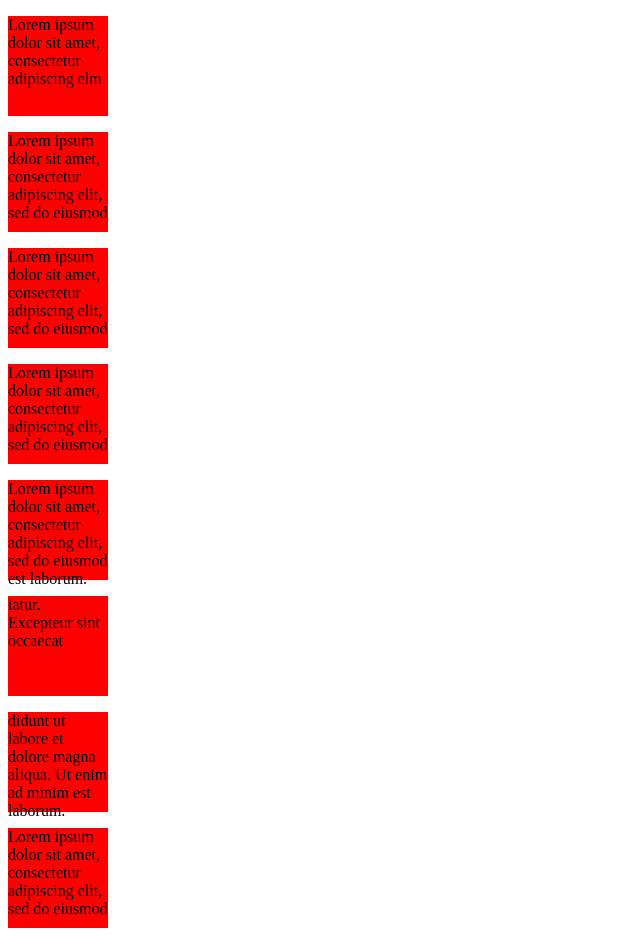
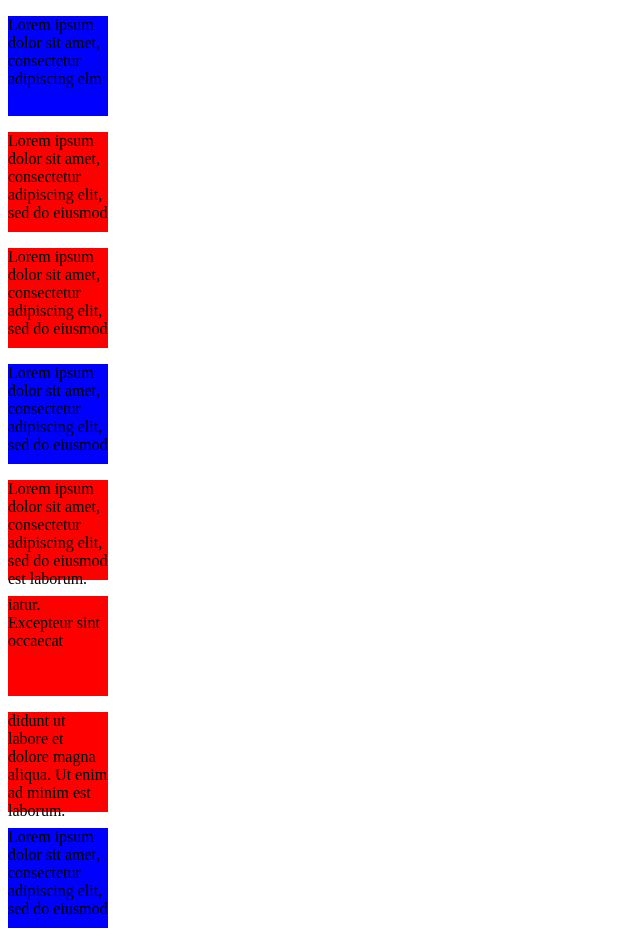
Before and after one commit to tycoonkabuzi/Task50360-, a plain HTML site: page index.html in a window 1280 px wide. Shown: the top 941 px of the page, without its empty margins (0-640 px from the left). Drawn offline with Linux system fonts and the light colour scheme.

Commit message:
Changed the bacground color of three selected paragraphs to blue and distinguished them using the class name changed-background

```diff
--- a/css/style.css
+++ b/css/style.css
@@ -3,3 +3,6 @@ p {
   width: 100px;
   background-color: red;
 }
+.changed-background {
+  background-color: blue;
+}
--- a/index.html
+++ b/index.html
@@ -7,14 +7,16 @@
     <title>Task #50360</title>
   </head>
   <body>
-    <p>Lorem ipsum dolor sit amet, consectetur adipiscing elm</p>
+    <p class="changed-background">
+      Lorem ipsum dolor sit amet, consectetur adipiscing elm
+    </p>
     <p>
       Lorem ipsum dolor sit amet, consectetur adipiscing elit, sed do eiusmod
     </p>
     <p>
       Lorem ipsum dolor sit amet, consectetur adipiscing elit, sed do eiusmod
     </p>
-    <p>
+    <p class="changed-background">
       Lorem ipsum dolor sit amet, consectetur adipiscing elit, sed do eiusmod
     </p>
     <p>
@@ -25,7 +27,7 @@
     <p>
       didunt ut labore et dolore magna aliqua. Ut enim ad minim est laborum.
     </p>
-    <p>
+    <p class="changed-background">
       Lorem ipsum dolor sit amet, consectetur adipiscing elit, sed do eiusmod
     </p>
     <p>
```
